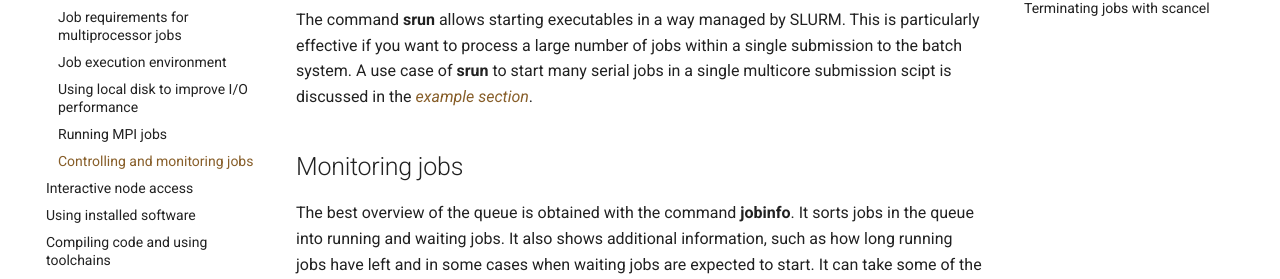
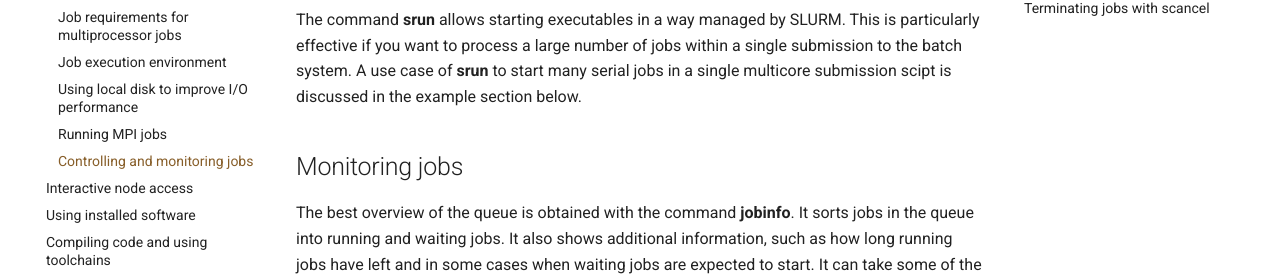
Before and after one commit to lunarc/lunarc_docs, an MkDocs documentation site: the page built from docs/manual/submitting_jobs/manual_job_control.md, in a window 1280 px wide and 900 px high, scrolled down 357 px. Shown: the part 199-478 px from the top of the window. Built offline with MkDocs 1.6.1 and Material for MkDocs 9.7.7, drawn with Linux system fonts in a browser that asks for light colours; comment, search, counter and statistics services are not loaded.

Commit message:
Update manual_job_control.md
removed needless internal link

```diff
--- a/docs/manual/submitting_jobs/manual_job_control.md
+++ b/docs/manual/submitting_jobs/manual_job_control.md
@@ -17,7 +17,7 @@ jobid 7197 assigned to it.
 
 ## Starting executables within SLURM with srun
 
-The command **srun** allows starting executables in a way managed by SLURM. This is particularly effective if you want to process a large number of jobs within a single submission to the batch system. A use case of **srun** to start many serial jobs in a single multicore submission scipt is discussed in the [*example section*](#id.bdphbddpef0).
+The command **srun** allows starting executables in a way managed by SLURM. This is particularly effective if you want to process a large number of jobs within a single submission to the batch system. A use case of **srun** to start many serial jobs in a single multicore submission scipt is discussed in the example section below.
 
 ## Monitoring jobs
 
```
